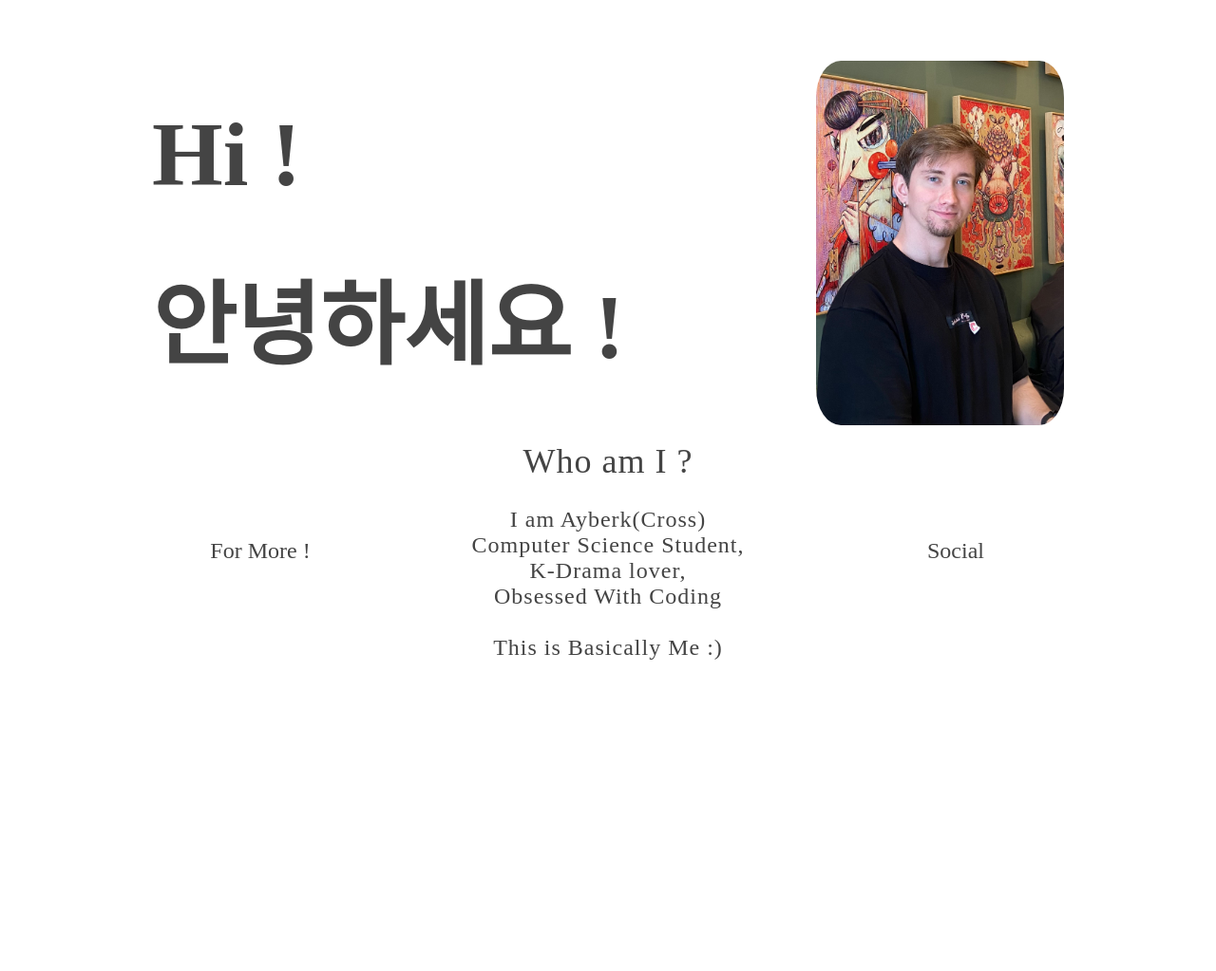
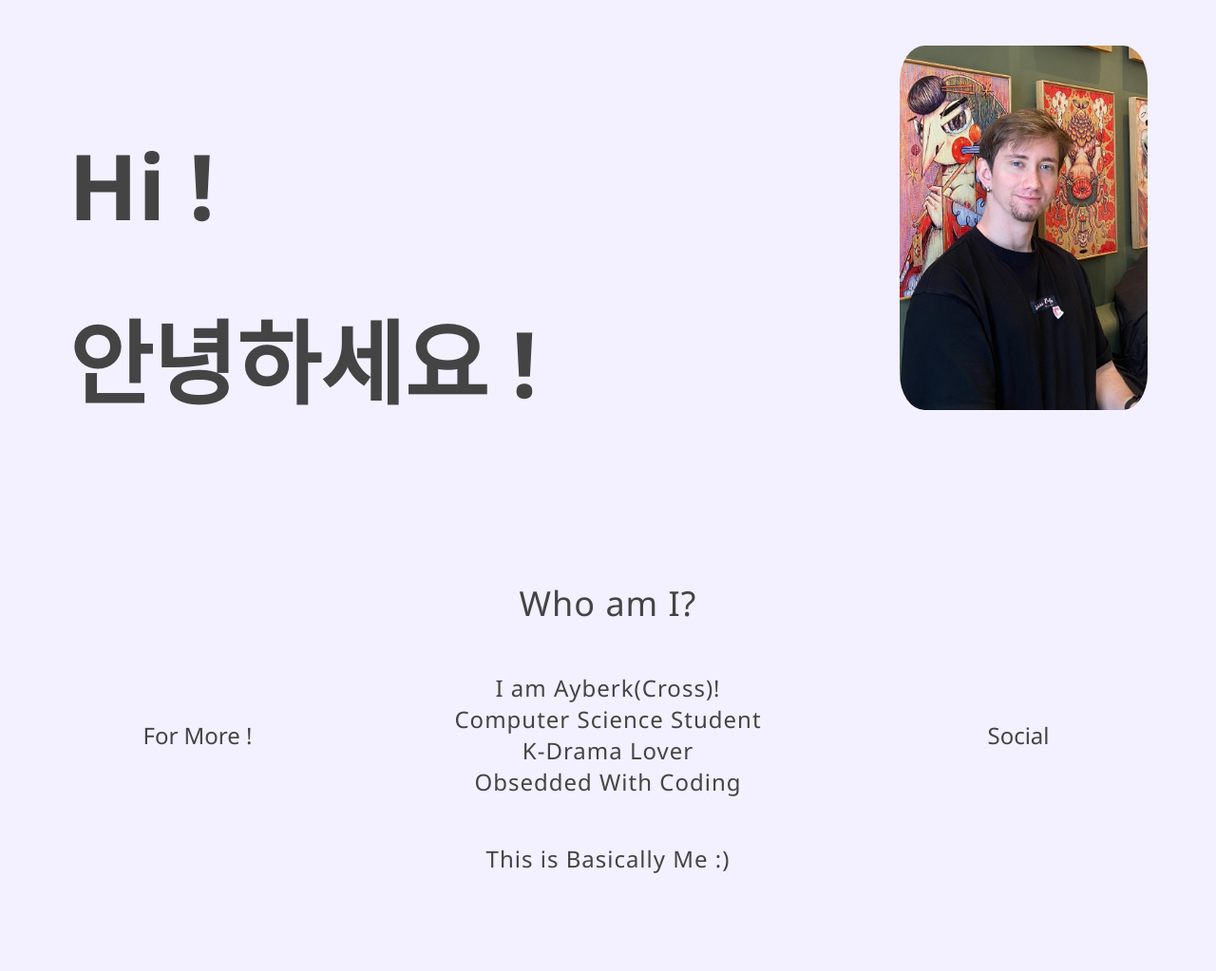
Before and after one commit to Crosseyeta/CVWeb, a plain HTML site: page index.html in a window 1280 px wide. Shown: the whole page at 95% size. Before the commit the page ends 800 px from the top, so only its background shows below. Drawn offline with Linux system fonts and the light colour scheme.

Commit message:
Grid's Fixed
Some errors have been fixed.

```diff
--- a/general.css
+++ b/general.css
@@ -64,12 +64,13 @@ html {
 
 body {
   color: #444444;
+  font-family: "Noto Sans", sans-serif;
 }
 
 /* Reusable Lines */
 
 .container {
-  max-width: 108rem;
+  max-width: 120rem;
   margin: 0 auto;
   padding: 0 3.2rem;
 }
--- a/index.html
+++ b/index.html
@@ -6,14 +6,20 @@
     <title>Resumé</title>
     <link href="style.css" rel="stylesheet" />
     <link href="general.css" rel="stylesheet" />
+    <link rel="preconnect" href="https://fonts.googleapis.com" />
+    <link rel="preconnect" href="https://fonts.gstatic.com" crossorigin />
+    <link
+      href="https://fonts.googleapis.com/css2?family=Noto+Sans:wght@300;400;500;600;700&display=swap"
+      rel="stylesheet"
+    />
   </head>
 
   <!--
 
  -->
   <body>
-    <section class="intro-section grid grid-2-row">
-      <div class="main-text grid grid-2-column">
+    <section class="intro-section">
+      <div class="container main-text grid grid-2-column">
         <h2 class="hi-text-en main-header">Hi !</h2>
         <h2 class="hi-text-kr main-header">안녕하세요 !</h2>
         <img
@@ -22,30 +28,25 @@
           class="intro-person-img"
         />
       </div>
-      <div class="main-footer grid grid-3-column">
+      <div class="container main-footer grid grid-3-column">
         <div class="main-footer-more">
           <!-- There will be icon of arrow here.Also its going to be independent. I cant remember how can I do that.Look for it =) -->
           <p class="third-header">For More !</p>
         </div>
-        <div class="main-footer-who">
-          <p class="main-footer-who-text">
-            <span class="second-header main-who-header">Who am I ?</span>
-            <!-- This is going to be a little bit bigger-->
-            <br /><br />
-
-            I am Ayberk(Cross) <br />
-            Computer Science Student, <br />
-            K-Drama lover,<br />
-            Obsessed With Coding <br /><br />
-
-            <!-- Some of them will be enlighted by using span -->
-
-            <span>This is Basically Me :)</span>
+        <div class="main-footer-who grid grid-3-row">
+          <span class="second-header main-who-header">Who am I?</span>
+          <p>
+            I am Ayberk(Cross)!
+            <br />
+            Computer Science Student<br />
+            K-Drama Lover<br />
+            Obsedded With Coding<br />
           </p>
+          <span>This is Basically Me :)</span>
         </div>
 
         <nav class="main-footer-social">
-          <p class="third-header">Social</p>
+          <span class="third-header">Social</span>
           <ul class="main-footer-social-list">
             <!-- <li>Insta</li>
             <li>Youtube</li>    These all are going to be icons.
--- a/style.css
+++ b/style.css
@@ -7,9 +7,9 @@
 
 /* INTRO SECTION*/
 .intro-section {
-  margin: 6.4rem auto;
-  max-width: 96rem;
+  padding: 4.8rem 0 7.2rem 0;
   grid-template-rows: 1fr 7.2rem !important;
+  background-color: #f3f0ff;
 }
 .hi-text-en {
   grid-row: 1/2;
@@ -24,17 +24,17 @@
   width: auto;
   border-radius: 10%;
   grid-row: 1/3;
+  margin-bottom: 9.6rem;
   justify-self: flex-end;
 }
 .main-text {
-  margin-bottom: 3.6rem;
   grid-template-columns: 4fr 1fr !important;
 }
 /* -----Intro Section Footer------  */
 .main-footer {
   justify-items: center;
   align-content: center;
-  margin-top: 2.4rem;
+  margin-top: 9.6rem;
   grid-template-columns: 1fr 2fr 1fr !important;
 }
 .main-footer-more {
@@ -43,6 +43,9 @@
 .main-footer-who {
   font-size: 2.4rem;
   letter-spacing: 1px;
+  text-align: center;
+  row-gap: 0.8rem;
+  display: grid;
 }
 .main-footer-who-text {
   text-align: center;
@@ -50,3 +53,6 @@
 .main-footer-social {
   align-self: center;
 }
+.main-who-header {
+  align-self: flex-end;
+}
```
